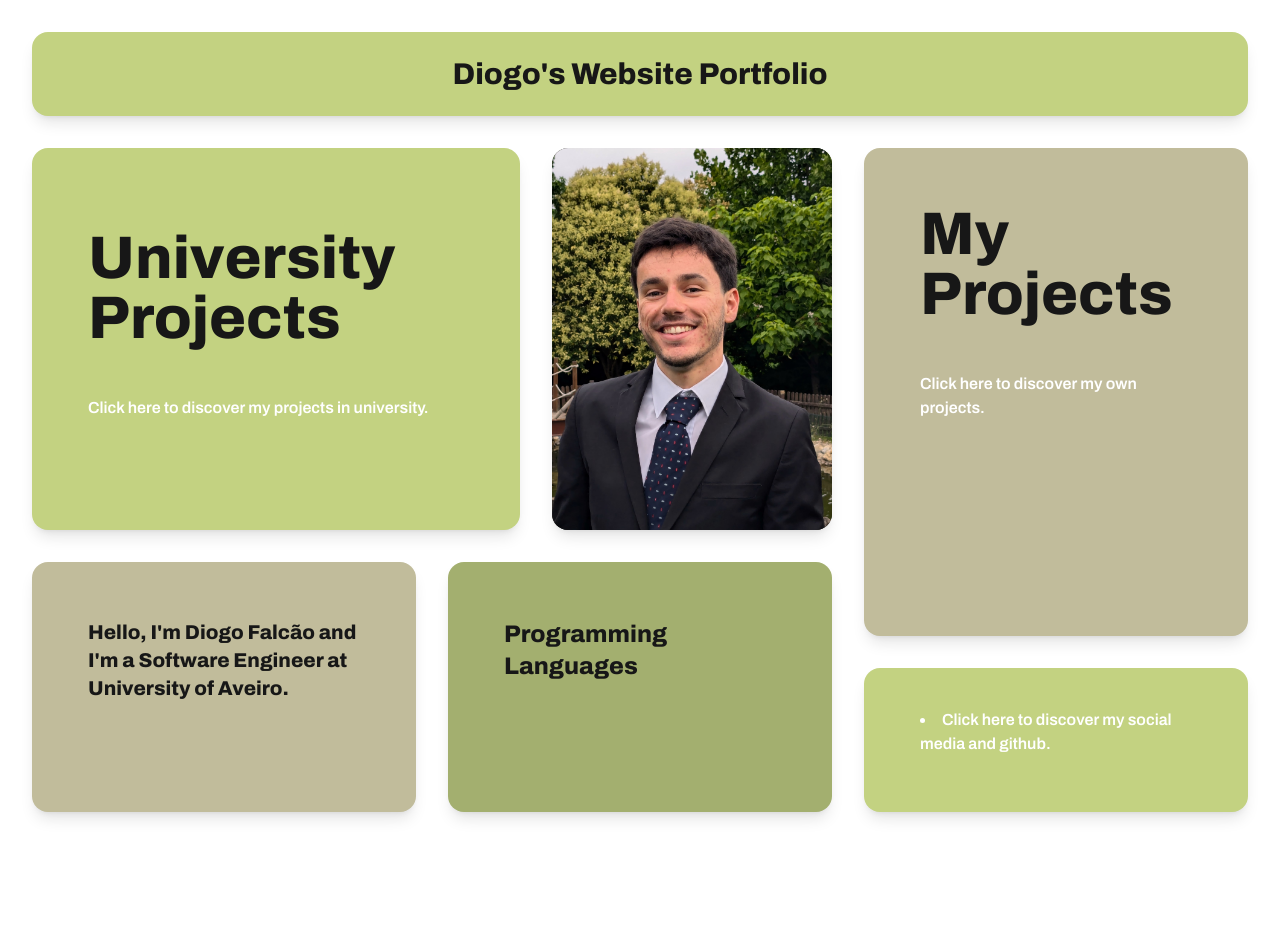
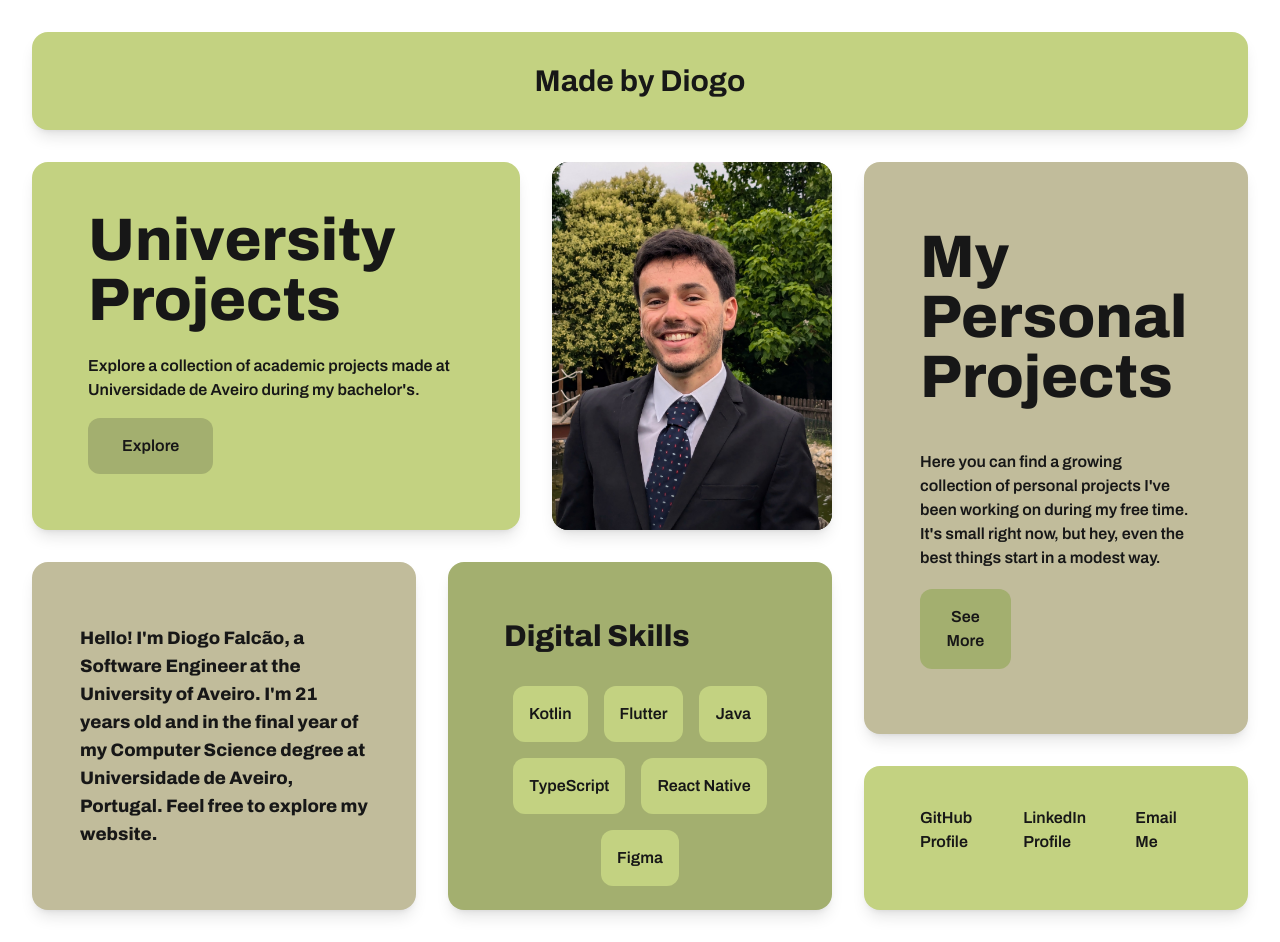
Before and after one commit to falcaodiogo/falcaodiogo.github.io, a Next.js app in the folder portfolio/: page /example in a window 1280 px wide. Before the commit the page ends 844 px from the top, so only its background shows below. Built offline with nearby package versions, Linux system fonts and the light colour scheme.

Commit message:
HomePage features new text animations and full static website

```diff
--- a/portfolio/app/example/page.tsx
+++ b/portfolio/app/example/page.tsx
@@ -3,6 +3,7 @@
 import meImage from "../assets/me.jpg";
 import Image from "next/image";
 import AnimatedCard from "../components/animatedCard";
+import { motion } from "framer-motion";
 
 export default function Page() {
   return (
@@ -13,10 +14,14 @@ export default function Page() {
         transition={{ duration: 0.2, ease: "easeOut", delay: 1.7 }}
         className="bg-primary md:col-span-3 p-6"
       >
-        <h1 className="font-archivo font-extrabold text-foreground text-2xl md:text-3xl text-center flex items-center justify-center h-full">
-          Diogo's Website Portfolio
-
-        </h1>
+        <motion.h1
+          initial={{ opacity: 0 }}
+          animate={{ opacity: 1 }}
+          transition={{ duration: 0.5, delay: 2 }}
+          className="font-archivo font-bold text-foreground text-2xl md:text-3xl text-center flex items-center justify-center h-full"
+        >
+          Made by Diogo
+        </motion.h1>
       </AnimatedCard>
 
       <div className="md:col-span-2 pt-4 md:pt-0 grid md:grid-cols-8 gap-8 row-span-6">
@@ -24,15 +29,35 @@ export default function Page() {
           initial={{ scaleX: 0, originX: 1 }}
           animate={{ scaleX: 1 }}
           transition={{ duration: 0.2, ease: "easeOut", delay: 1.8 }}
-          className="bg-primary col-span-6 md:col-span-5 p-6 pt-12 rounded-2xl shadow-lg hover:shadow-xl transition-shadow duration-300"
+          className="bg-primary col-span-6 md:col-span-5 p-14 pt-12 rounded-2xl shadow-lg transition-shadow duration-300 flex flex-col justify-between"
         >
-          <h1 className="font-sans font-extrabold text-foreground text-6xl p-8">
+          <motion.h1
+            initial={{ opacity: 0 }}
+            animate={{ opacity: 1 }}
+            transition={{ duration: 0.5, delay: 2.3 }}
+            className="font-sans font-extrabold text-foreground text-6xl"
+          >
             University Projects
-          </h1>
+          </motion.h1>
 
-          <p className="text-foreground/80 font-semibold md:text-base pt-4 p-8">
-            Click here to discover my projects in university.
-          </p>
+          <motion.p
+            initial={{ opacity: 0 }}
+            animate={{ opacity: 1 }}
+            transition={{ duration: 0.5, delay: 2.1 }}
+            className="text-foreground font-semibold md:text-base pt-6 pb-4"
+          >
+            Explore a collection of academic projects made at Universidade de
+            Aveiro during my bachelor's.
+          </motion.p>
+
+          <motion.button
+            initial={{ opacity: 0 }}
+            animate={{ opacity: 1 }}
+            transition={{ duration: 0.5, delay: 2.2 }}
+            className="bg-variant text-foreground font-semibold p-4 rounded-xl transition-colors duration-300 w-1/3 self-start"
+          >
+            Explore
+          </motion.button>
         </AnimatedCard>
 
         <AnimatedCard
@@ -62,11 +87,21 @@ export default function Page() {
           initial={{ scaleY: 0, originY: 0 }}
           animate={{ scaleY: 1 }}
           transition={{ duration: 0.2, ease: "easeOut", delay: 1.8 }}
-          className="bg-secondary col-span-6 md:col-span-4 p-6"
+          className="bg-secondary col-span-6 md:col-span-4 p-4"
         >
-          <h1 className="font-sans font-extrabold text-foreground text-xl p-8">
-            Hello, I'm Diogo Falcão and I'm a Software Engineer at University of Aveiro.
-          </h1>
+          <div className="flex items-center justify-center h-full">
+            <motion.h1
+              initial={{ opacity: 0 }}
+              animate={{ opacity: 1 }}
+              transition={{ duration: 0.5, delay: 2 }}
+              className="font-sans font-extrabold text-foreground text-lg p-8"
+            >
+              Hello! I'm Diogo Falcão, a Software Engineer at the University of
+              Aveiro. I'm 21 years old and in the final year of my Computer
+              Science degree at Universidade de Aveiro, Portugal. Feel free to
+              explore my website.
+            </motion.h1>
+          </div>
         </AnimatedCard>
 
         <AnimatedCard
@@ -75,9 +110,77 @@ export default function Page() {
           transition={{ duration: 0.2, ease: "easeOut", delay: 1.7 }}
           className="bg-variant col-span-6 md:col-span-4 p-6"
         >
-          <h1 className="font-sans font-extrabold text-foreground text-2xl p-8">
-            Programming Languages
-          </h1>
+          <motion.h1
+            initial={{ opacity: 0 }}
+            animate={{ opacity: 1 }}
+            transition={{ duration: 0.5, delay: 2 }}
+            className="font-sans font-extrabold text-foreground text-3xl p-8"
+          >
+            Digital Skills
+          </motion.h1>
+
+          <div className="flex flex-wrap gap-4 justify-center">
+            <div className="bg-primary p-4 rounded-xl">
+              <motion.h1
+                initial={{ opacity: 0 }}
+                animate={{ opacity: 1 }}
+                transition={{ duration: 0.5, delay: 2.1 }}
+                className="text-foreground font-semibold"
+              >
+                Kotlin
+              </motion.h1>
+            </div>
+            <div className="bg-primary p-4 rounded-xl">
+              <motion.h1
+                initial={{ opacity: 0 }}
+                animate={{ opacity: 1 }}
+                transition={{ duration: 0.5, delay: 2.2 }}
+                className="text-foreground font-semibold"
+              >
+                Flutter
+              </motion.h1>
+            </div>
+            <div className="bg-primary p-4 rounded-xl">
+              <motion.h1
+                initial={{ opacity: 0 }}
+                animate={{ opacity: 1 }}
+                transition={{ duration: 0.5, delay: 2.1 }}
+                className="text-foreground font-semibold"
+              >
+                Java
+              </motion.h1>
+            </div>
+            <div className="bg-primary p-4 rounded-xl">
+              <motion.h1
+                initial={{ opacity: 0 }}
+                animate={{ opacity: 1 }}
+                transition={{ duration: 0.5, delay: 2.3 }}
+                className="text-foreground font-semibold"
+              >
+                TypeScript
+              </motion.h1>
+            </div>
+            <div className="bg-primary p-4 rounded-xl">
+              <motion.h1
+                initial={{ opacity: 0 }}
+                animate={{ opacity: 1 }}
+                transition={{ duration: 0.5, delay: 2.2 }}
+                className="text-foreground font-semibold"
+              >
+                React Native
+              </motion.h1>
+            </div>
+            <div className="bg-primary p-4 rounded-xl">
+              <motion.h1
+                initial={{ opacity: 0 }}
+                animate={{ opacity: 1 }}
+                transition={{ duration: 0.5, delay: 2.1 }}
+                className="text-foreground font-semibold"
+              >
+                Figma
+              </motion.h1>
+            </div>
+          </div>
         </AnimatedCard>
       </div>
 
@@ -86,25 +189,71 @@ export default function Page() {
           initial={{ scaleX: 0, originX: 0 }}
           animate={{ scaleX: 1 }}
           transition={{ duration: 0.2, ease: "easeOut", delay: 1.8 }}
-          className="bg-secondary row-span-2 p-6"
+          className="bg-secondary row-span-2 p-14 flex flex-col justify-around"
         >
-          <h1 className="font-sans font-extrabold text-foreground text-6xl p-8">
-            My Projects
-          </h1>
+          <motion.h1
+            initial={{ opacity: 0 }}
+            animate={{ opacity: 1 }}
+            transition={{ duration: 0.5, delay: 2 }}
+            className="font-sans font-extrabold text-foreground text-6xl"
+          >
+            My Personal Projects
+          </motion.h1>
 
-          <p className="text-foreground/80 font-semibold md:text-base pt-4 p-8">
-            Click here to discover my own projects.
-          </p>
+          <motion.p
+            initial={{ opacity: 0 }}
+            animate={{ opacity: 1 }}
+            transition={{ duration: 0.5, delay: 2.3 }}
+            className="text-foreground font-semibold md:text-base pt-6"
+          >
+            Here you can find a growing collection of personal projects I've
+            been working on during my free time. It's small right now, but hey,
+            even the best things start in a modest way.
+          </motion.p>
+
+          <motion.button
+            initial={{ opacity: 0 }}
+            animate={{ opacity: 1 }}
+            transition={{ duration: 0.5, delay: 2.1 }}
+            className="bg-variant text-foreground font-semibold p-4 rounded-xl transition-colors duration-300 w-1/3 self-start"
+          >
+            See More
+          </motion.button>
         </AnimatedCard>
+
         <AnimatedCard
           initial={{ scaleX: 0, scaleY: 0, originX: 0, originY: 0 }}
           animate={{ scaleX: 1, scaleY: 1 }}
           transition={{ duration: 0.2, ease: "easeOut", delay: 1.7 }}
           className="bg-primary row-span-2 p-6"
         >
-          <li className="text-foreground/80 font-semibold md:text-base pt-4 p-8">
-            Click here to discover my social media and github.
-          </li>
+          <ul className="list-none">
+            <li className="text-foreground font-semibold md:text-base pt-4 p-8">
+              <div className="flex gap-4 items-center justify-center">
+                <a
+                  href="https://github.com/falcaodiogo"
+                  target="_blank"
+                  rel="noopener noreferrer"
+                >
+                  GitHub Profile
+                </a>
+                <a
+                  href="https://www.linkedin.com/in/diogofalcao2/"
+                  target="_blank"
+                  rel="noopener noreferrer"
+                >
+                  LinkedIn Profile
+                </a>
+                <a
+                  href="mailto:falcao.diogo@ua.pt"
+                  target="_blank"
+                  rel="noopener noreferrer"
+                >
+                  Email Me
+                </a>
+              </div>
+            </li>
+          </ul>
         </AnimatedCard>
       </div>
     </div>
```
